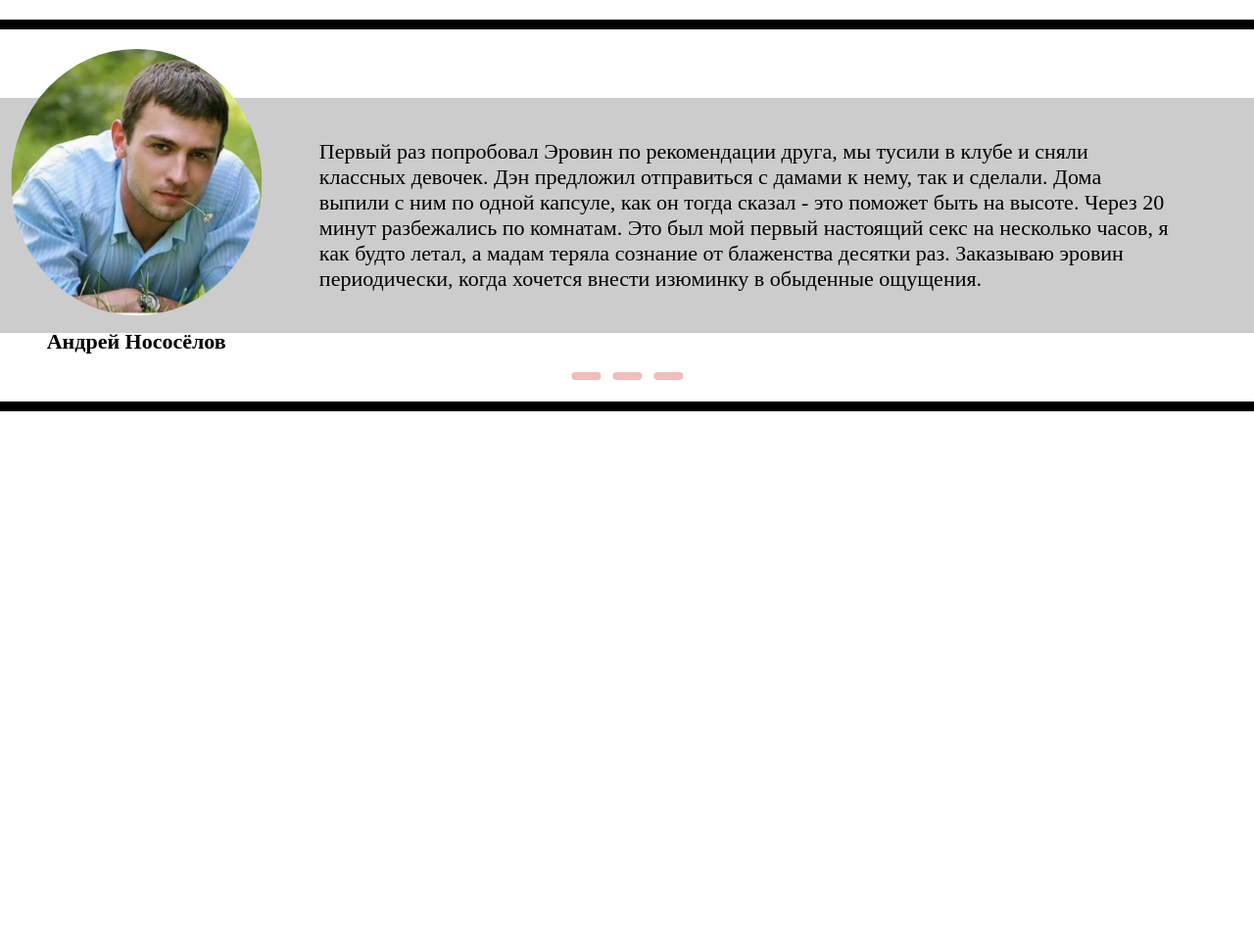
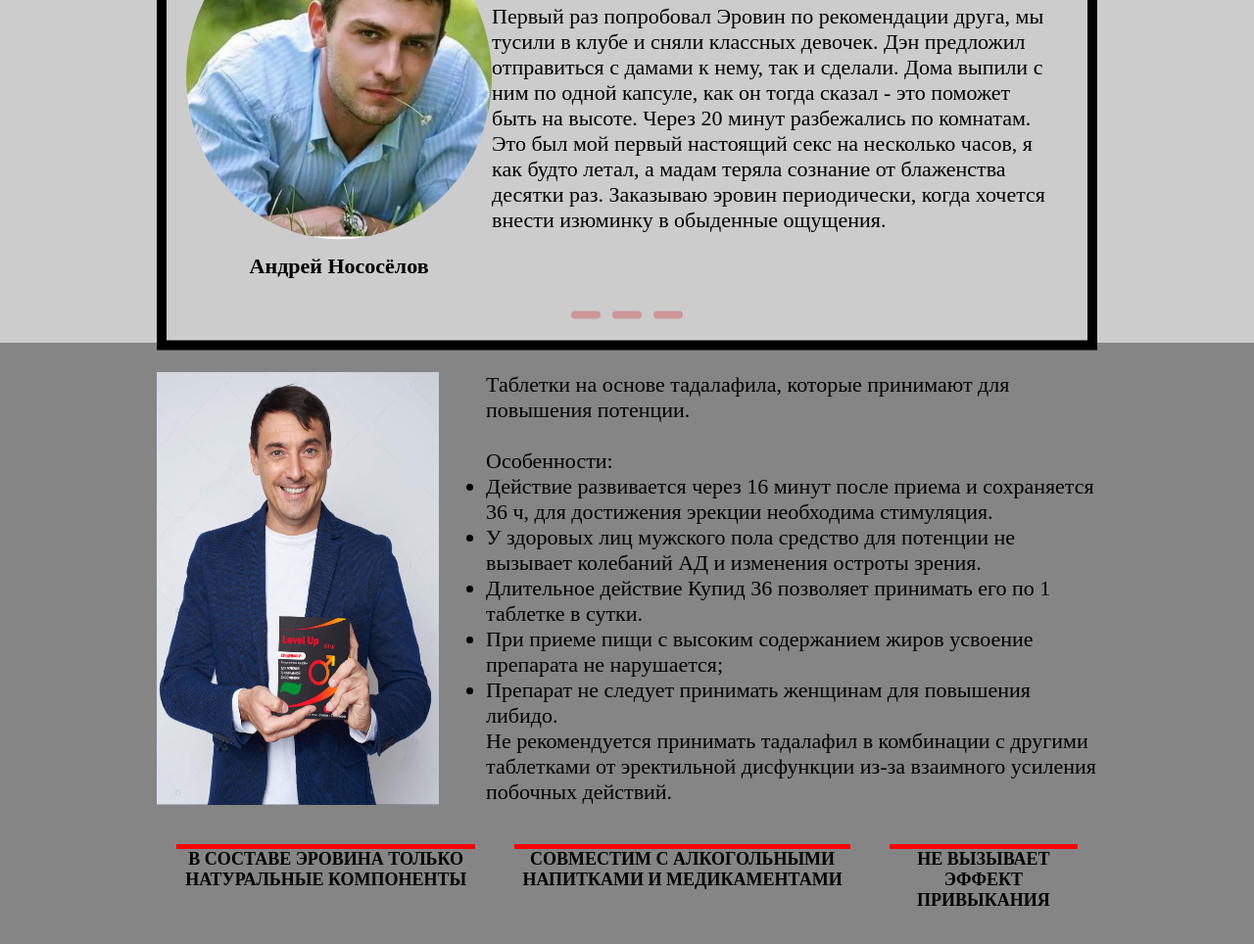
Before and after one commit to Toroshchin/lending-LevelUp, a plain HTML site: page index.html in a window 1280 px wide. Shown: the part 1946-2910 px from the top of the page at 98% size. Before the commit the page ends 2366 px from the top, so only its background shows below. Drawn offline with Linux system fonts and the light colour scheme.

Commit message:
add promo-description

```diff
--- a/index.html
+++ b/index.html
@@ -174,10 +174,34 @@
     </div>
   </div>
 
-  <div class="promo-description">
-  <div class="wrapper">
+  <div class="promo">
+    <div class="wrapper">
+      <div class="promo-description">
+        <img src="./media/image/promo-people.jpg" alt="promo-image" class="promo-people">
+        <div class="promo-text">Таблетки на основе тадалафила, которые принимают для повышения потенции. <br><br>
+          Особенности:
+          <ul>
+            <li>Действие развивается через 16 минут после приема и сохраняется 36 ч, для достижения эрекции необходима
+              стимуляция.</li>
+            <li>У здоровых лиц мужского пола средство для потенции не вызывает колебаний АД и изменения остроты зрения.
+            </li>
+            <li>Длительное действие Купид 36 позволяет принимать его по 1 таблетке в сутки.</li>
+            <li>При приеме пищи с высоким содержанием жиров усвоение препарата не нарушается;</li>
+            <li>Препарат не следует принимать женщинам для повышения либидо.</li>
+          </ul>
+          Не рекомендуется принимать тадалафил в комбинации с другими таблетками от эректильной дисфункции из-за
+          взаимного усиления побочных действий.
+        </div>
+      </div>
+      <div class="promo-properties">
+        <ul class="promo-properties__list">
+          <li class="promo-properties__item">В СОСТАВЕ ЭРОВИНА ТОЛЬКО НАТУРАЛЬНЫЕ КОМПОНЕНТЫ</li>
+          <li class="promo-properties__item">СОВМЕСТИМ С АЛКОГОЛЬНЫМИ НАПИТКАМИ И МЕДИКАМЕНТАМИ</li>
+          <li class="promo-properties__item">НЕ ВЫЗЫВАЕТ ЭФФЕКТ ПРИВЫКАНИЯ</li>
+        </ul>
+      </div>
 
-</div>
+    </div>
 
   </div>
 
--- a/style.css
+++ b/style.css
@@ -175,15 +175,13 @@ header {
 
 .comments {
   position: relative;
-  margin-top: 250px;
   width: 100%;
-  height: 30vh;
+  height: 500px;
   background-color: #ccc;
-  box-sizing: border-box;
 }
 
 .comment {
-  width: 90%;
+  width: 100%;
   height: 100%;
   display: flex;
   padding: 20px;
@@ -213,9 +211,11 @@ header {
 }
 
 .slider {
-  height: 400px;
+  width: 75%;
+  height: 95%;
   overflow: hidden;
   border: 10px solid #000;
+  margin: 20px 0;
 }
 
 .middle {
@@ -283,3 +283,48 @@ input[name='radio'] {
 }
 
 /* PROMO-DESCRIPTION */
+
+.promo {
+  background-color: rgb(134, 133, 133);
+  width: 100%;
+  padding: 30px 0;
+}
+
+.promo-description {
+  display: flex;
+  justify-content: space-between;
+  padding-bottom: 20px;
+}
+
+.promo-people {
+  width: 30%;
+  height: auto;
+  margin-right: 20px;
+}
+
+.promo-text {
+  width: 65%;
+  font-size: 22px;
+  display: inline;
+  margin: auto 0;
+}
+
+.promo-properties {
+  width: 100%;
+}
+
+.promo-properties__list {
+  display: flex;
+  flex-wrap: nowrap;
+  justify-content: space-between;
+}
+
+.promo-properties__item {
+  border-top: 5px solid red;
+  list-style-type: none;
+  font-size: 18px;
+  font-weight: bold;
+  margin: 20px;
+  text-align: center;
+  box-sizing: content-box;
+}
```
